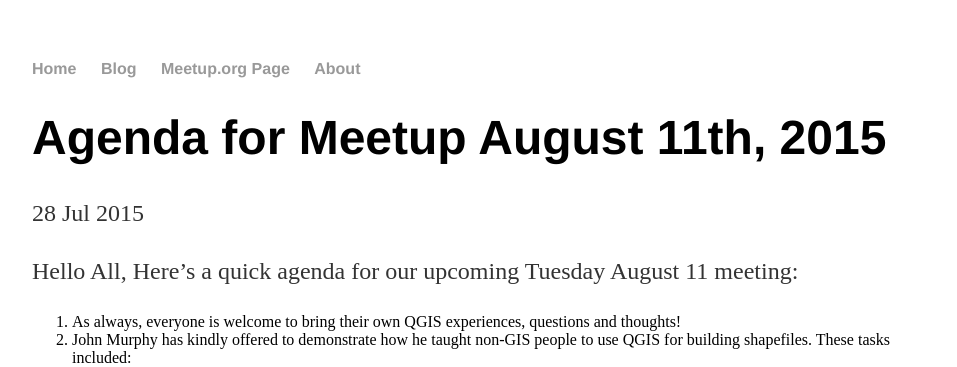
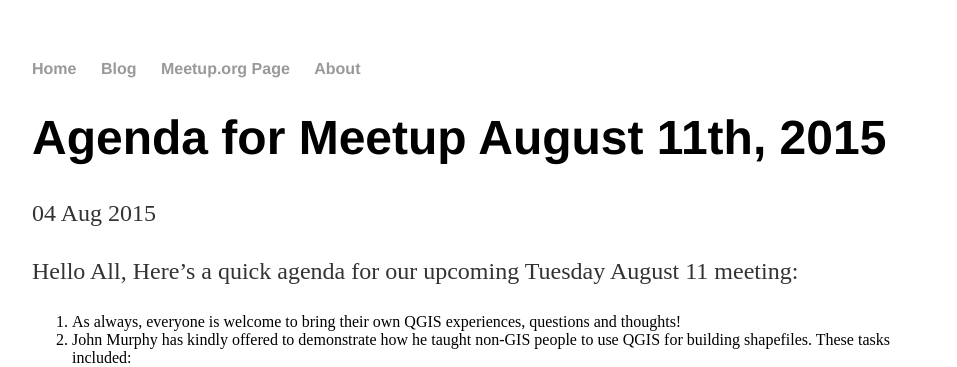
Before and after one commit to psqgis/psqgis.github.io, a Jekyll site: the page built from _posts/2015-08-21-Agenda-August-11.md, in a window 1280 px wide. Shown: the top 367 px of the page, without its empty margins (160-1117 px from the left). Built offline with Jekyll 4.4.1, drawn with Linux system fonts in a browser that asks for light colours.

Commit message:
Update 2015-08-21-Agenda-August-11.md

```diff
--- a/_posts/2015-08-21-Agenda-August-11.md
+++ b/_posts/2015-08-21-Agenda-August-11.md
@@ -1,7 +1,7 @@
 ---
 layout: post
 title: "Agenda for Meetup August 11th, 2015"
-date: 2015-07-28
+date: 2015-08-04
 ---
 
 Hello All,
```
